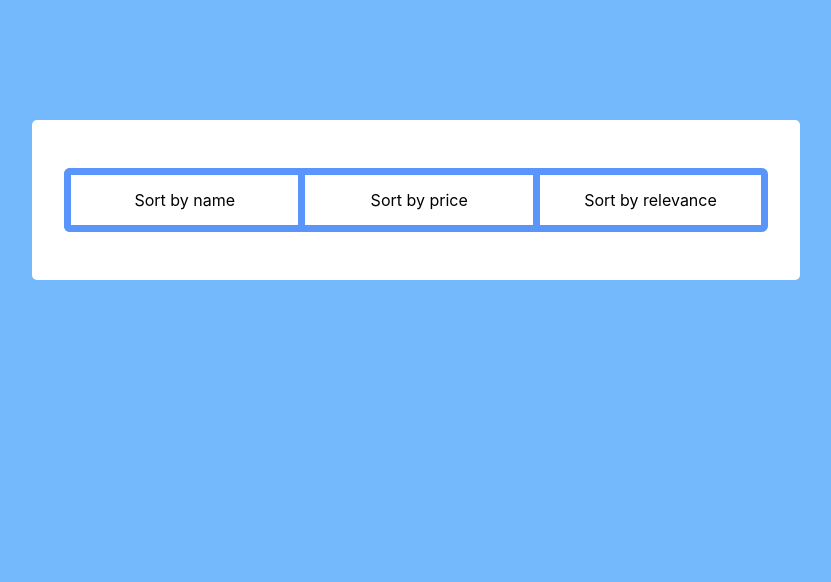
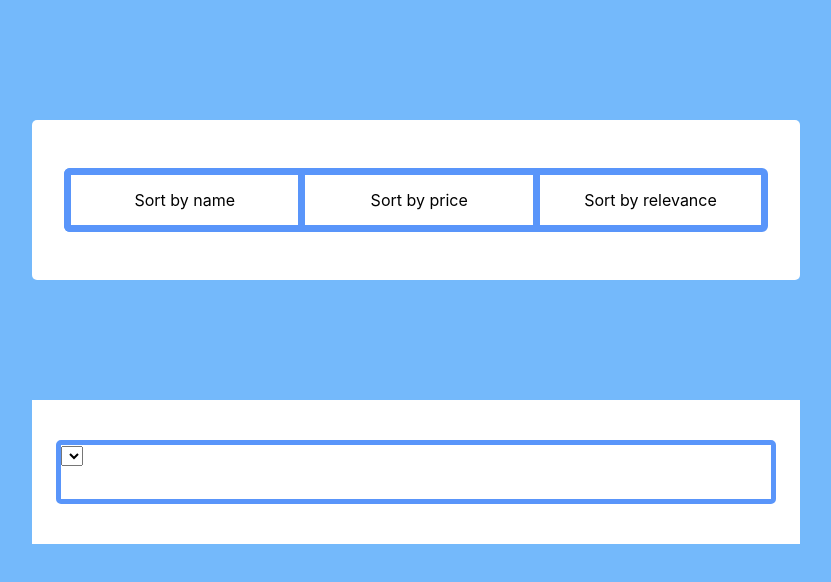
Before and after one commit to Abdullahmad/loop1-step1-js, a plain HTML site: page index.html in a window 1280 px wide. Shown: the whole page, without its empty margins (224-1055 px from the left). Drawn offline with Linux system fonts and the light colour scheme.

Commit message:
code update

```diff
--- a/css/source.css
+++ b/css/source.css
@@ -21,14 +21,6 @@
     justify-content: center;
     justify-content: space-evenly;
 }
-        /* .lll {
-    width: 44rem;
-    height: 5rem;
-    border-radius: 6px;
-    display: flex;
-    font-size: x-large;
-    align-items: center;
-} */
 
 .bills {
     border: 7px solid #5995FA;
@@ -65,3 +57,20 @@
     border-top-right-radius: 6px;
     border-bottom-right-radius: 6px;
 }
+
+.wasiu {
+    width: 48rem;
+    height: 9rem;
+    background-color: white;
+    margin: auto;
+    display: flex;
+    align-items: center;
+    justify-content: center;
+}
+
+.sepe {
+    border: 5px solid #5995FA;
+    width: 45rem;
+    height: 4rem;
+    border-radius: 5px;
+}
--- a/index.html
+++ b/index.html
@@ -20,6 +20,16 @@
             <p>Sort by relevance</p>
         </div>
     </div>
+    <div class="wasiu">
+        <div class="sepe">
+            <select name="" id="">
+                <option value=""></option>
+                <option value=""></option>
+                <option value=""></option>
+                <option value=""></option>
+            </select>
+        </div>
+    </div>
     <script src="script.js"></script>
 </body>
 
```
Also changed, not shown: tailwind.config.js (deleted, +0 -11 lines), package-lock.json (deleted). Lines whose indentation alone changed are shown as unchanged.
